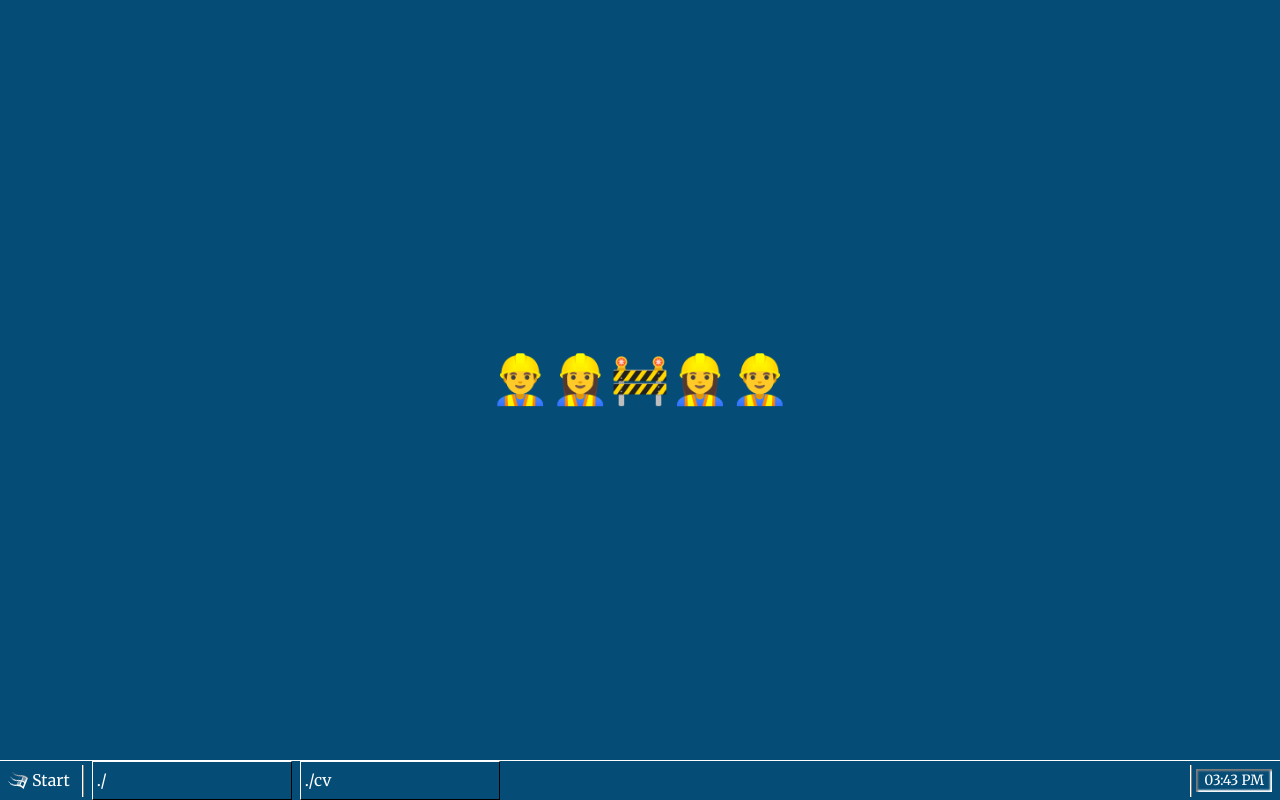
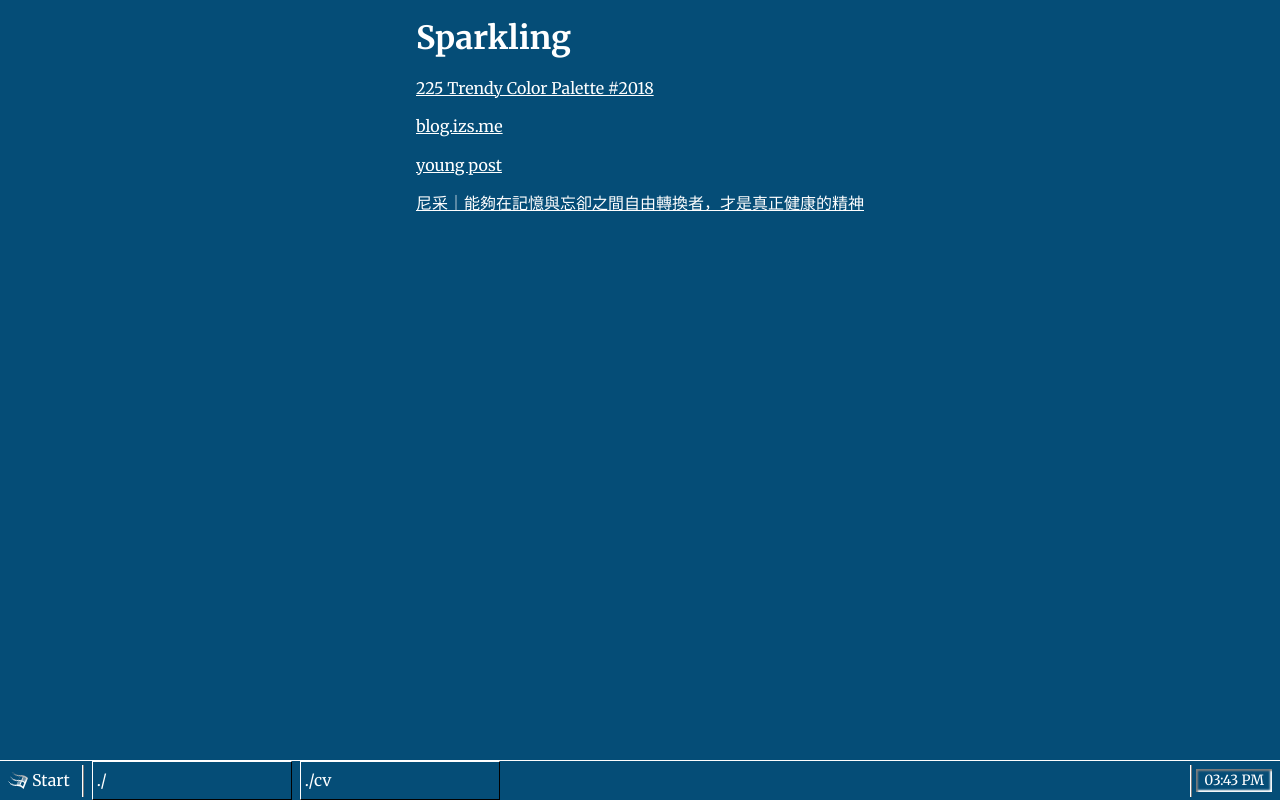
Before and after one commit to jialinhuangblog/jialinhuangblog.github.io, a Next.js app: page /misc in a window 1280 px wide. Before the commit this address had no page. Built offline with nearby package versions, Linux system fonts and the light colour scheme.

Commit message:
build: remove mui

```diff
--- a/app/layout.tsx
+++ b/app/layout.tsx
@@ -1,4 +1,4 @@
-import { css } from '@emotion/react'
+import { css } from '@emotion/css'
 import type { Metadata } from 'next'
 import { Merriweather } from 'next/font/google'
 import '@/app/global.css'
--- /dev/null
+++ b/app/misc/MiscLinkList.tsx
@@ -0,0 +1,66 @@
+'use client'
+import { css } from '@emotion/react'
+import dayjs from 'dayjs'
+import { memo, useEffect, useState } from 'react'
+import Link from 'next/link'
+import { flex } from '@/modules/styling/flex'
+
+const MiscLinkList = memo(function MiscLinkList(props) {
+  const [dt, setDt] = useState(dayjs())
+  useEffect(() => {
+    const interval = setInterval(() => {
+      setDt(dayjs())
+    }, 1000)
+
+    return () => clearInterval(interval)
+  }, [dt])
+
+  return (
+    <div
+      css={css`
+        margin: 0 auto;
+        ${flex.v.default};
+        gap: 16px;
+        padding: 16px;
+        a,
+        * {
+          &,
+          &:visited {
+            color: white;
+          }
+        }
+      `}
+    >
+      <h1>Sparkling</h1>
+      {ITEMS.map(item => (
+        <Link
+          key={item.title}
+          href={item.link}
+        >
+          {item.title}
+        </Link>
+      ))}
+    </div>
+  )
+})
+
+const ITEMS: { title: string; link: string }[] = [
+  {
+    title: '225 Trendy Color Palette #2018',
+    link: 'https://www.behance.net/gallery/61547749/225-Trendy-Color-Palette-2018?tracking_source=search_projects%7Cwindows+98+palette+color&l=3',
+  },
+  {
+    title: 'blog.izs.me',
+    link: 'https://blog.izs.me',
+  },
+  {
+    title: 'young post',
+    link: 'https://www.scmp.com/yp/',
+  },
+  {
+    title: '尼采｜能夠在記憶與忘卻之間自由轉換者，才是真正健康的精神',
+    link: 'https://www.hk01.com/%E5%93%B2%E5%AD%B8/647892/%E5%B0%BC%E9%87%87-%E8%83%BD%E5%A4%A0%E5%9C%A8%E8%A8%98%E6%86%B6%E8%88%87%E5%BF%98%E5%8D%BB%E4%B9%8B%E9%96%93%E8%87%AA%E7%94%B1%E8%BD%89%E6%8F%9B%E8%80%85-%E6%89%8D%E6%98%AF%E7%9C%9F%E6%AD%A3%E5%81%A5%E5%BA%B7%E7%9A%84%E7%B2%BE%E7%A5%9E?utm_source=pocket_saves',
+  },
+]
+
+export default MiscLinkList
--- /dev/null
+++ b/app/misc/page.tsx
@@ -0,0 +1,12 @@
+import { NextPage } from 'next'
+import Layout from '@/components/Layout'
+import MiscLinkList from '@/app/misc/MiscLinkList'
+
+const Misc: NextPage = () => {
+  return (
+    <Layout>
+      <MiscLinkList />
+    </Layout>
+  )
+}
+export default Misc
--- a/next.config.mjs
+++ b/next.config.mjs
@@ -5,6 +5,8 @@ const nextConfig = {
   compiler: {
     emotion: true,
   },
-  output: 'export',
+  images: {
+    domains: ['lh3.googleusercontent.com'],
+  },
 }
 export default nextConfig
--- a/package.json
+++ b/package.json
@@ -7,13 +7,12 @@
     "build": "next build",
     "start": "next start",
     "lint": "next lint",
-    "deploy": "rm -rf node_modules/.cache && next build &&  touch out/.nojekyll && git add out/ && git commit -m \"build & deploy\" && git push -d origin gh-pages && git subtree push --prefix out origin gh-pages"
+    "deploy": "rm -rf node_modules/.cache && next build && touch out/.nojekyll && git add out/ && git commit -m \"build & deploy\" && git push -d origin gh-pages && git subtree push --prefix out origin gh-pages"
   },
   "dependencies": {
     "@emotion/css": "^11.11.2",
     "@emotion/react": "^11.11.3",
     "@emotion/styled": "^11.11.0",
-    "@mui/material": "^5.15.7",
     "dayjs": "^1.11.10",
     "next": "14.1.0",
     "react": "^18",
```
Also changed, not shown: app/cv/page.tsx (+6 -7 lines), components/Profile.tsx (+9 -3 lines), 1 other file (tests, documents, lock files or other folders).
